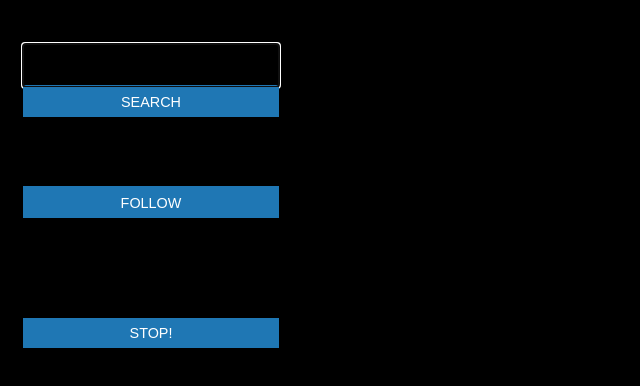
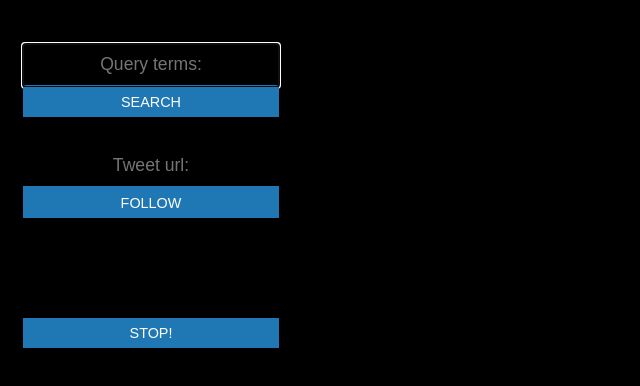
Before and after one commit to GustavoKatel/tweet-tracker, a website: page static/twitter_tracker_live.html in a window 1280 px wide. Shown: the whole page, without its empty margins (0-640 px from the left). Drawn offline with Linux system fonts and the light colour scheme; no server answers.

Commit message:
Input placeholder

```diff
--- a/static/twitter_tracker_live.html
+++ b/static/twitter_tracker_live.html
@@ -22,11 +22,11 @@
 		<div id="sidebar">
 			Information Visualization<br>
 			Search:<br>
-			<input type="text" id="query" autofocus/><br>
+			<input type="text" id="query" autofocus placeholder="Query terms:" /><br>
 			<button id="but_search_query">Search</button><br>
 
 			Follow tweet:<br>
-			<input type="text" id="tweet_url"/><br>
+			<input type="text" id="tweet_url" placeholder="Tweet url:"/><br>
 			<button id="but_follow_tweet">Follow</button><br>
 			<br><br><br><br><br>
 			<button id="stop">Stop!</button>
```
